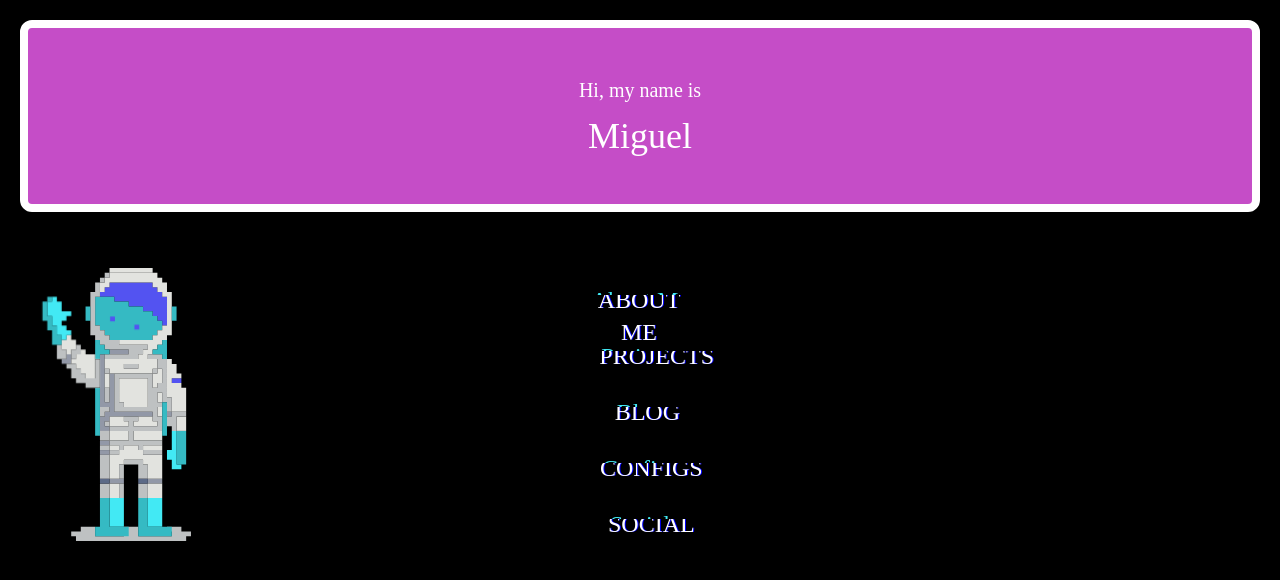
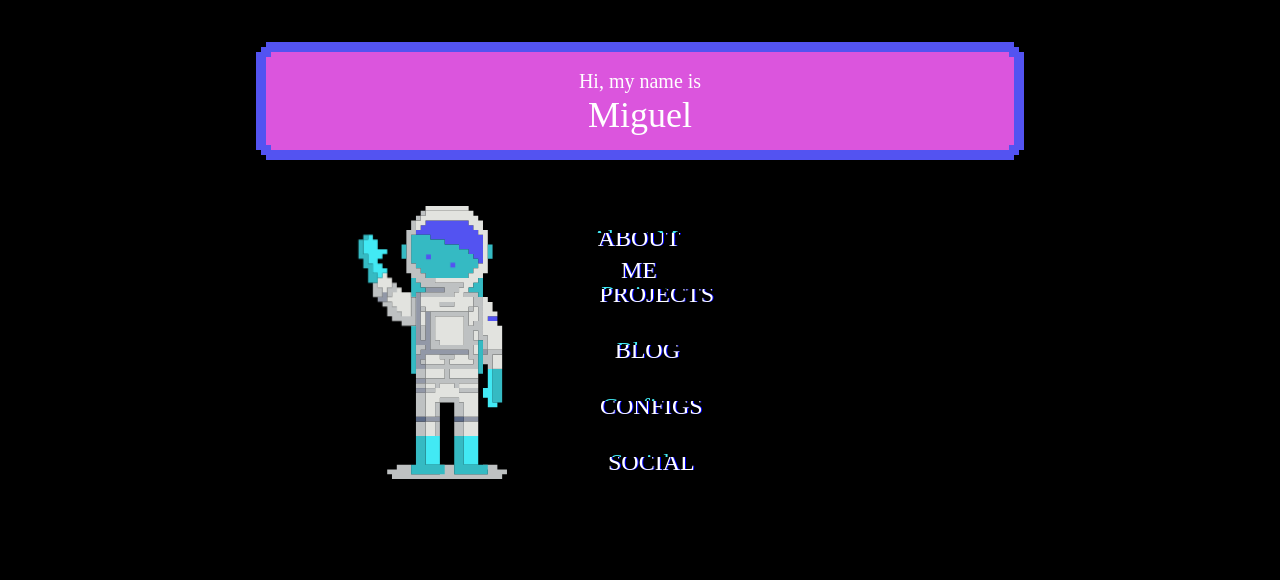
Before and after one commit to mruba/portafolio, a Next.js app: page / in a window 1280 px wide. Shown: the top 580 px of the page. Built offline with nearby package versions, Linux system fonts and the light colour scheme; what apollo-server-micro, graphql-tools would draw is missing.

Commit message:
div styles

```diff
--- /dev/null
+++ b/components/pixel-box/index.js
@@ -0,0 +1,2 @@
+import PixelateContainer from './pixel-box';
+export default PixelateContainer;
--- /dev/null
+++ b/components/pixel-box/pixel-box.module.css
@@ -0,0 +1,46 @@
+.container {
+  width: 100%;
+  float: left;
+  background: #db55dd;
+  border-left: 10px solid #5353f1;
+  border-right: 10px solid #5353f1;
+  position: relative;
+  box-sizing: border-box;
+}
+
+.container .wrapper {
+  display: block;
+  color: #5353f1;
+  padding: 15px;
+  margin: -10px 0;
+  border-top: 10px solid #5353f1;
+  border-bottom: 10px solid #5353f1;
+}
+
+.container::before,
+.container::after,
+.container .wrapper::before,
+.container .wrapper::after {
+  content: "";
+  width: 10px;
+  height: 10px;
+  display: block;
+  position: absolute;
+  background: #5353f1;
+}
+.container::before {
+  top: -5px;
+  left: -5px;
+}
+.container::after {
+  top: -5px;
+  right: -5px;
+}
+.container .wrapper::before {
+  bottom: -5px;
+  left: -5px;
+}
+.container .wrapper::after {
+  bottom: -5px;
+  right: -5px;
+}
--- /dev/null
+++ b/components/pixel-box/pixel-box.tsx
@@ -0,0 +1,21 @@
+import React, { ReactElement } from 'react'
+import classnames from "classnames";
+import styles from './pixel-box.module.css'
+
+interface Props {
+    children: ReactElement | ReactElement[]
+    className?: string
+    id?: string
+}
+
+export default function pixelateContainer({ className, children, id }: Props): ReactElement {
+    return (
+        <div id={id} className={classnames(className)}>
+            <div className={styles.container}>
+                <div className={styles.wrapper}>
+                    {children}
+                </div>
+            </div>
+        </div>
+    )
+}
--- a/components/time-line/time-line-item.tsx
+++ b/components/time-line/time-line-item.tsx
@@ -1,4 +1,6 @@
 import classNames from "classnames";
+import PixelBox from "@components/pixel-box";
+
 
 const timeLineItem = (props: Props, index: number) => {
     const { description, id, tags, workingPeriod, title } = props;
@@ -11,7 +13,7 @@ const timeLineItem = (props: Props, index: number) => {
                 "sm:pr-14": !shouldRenderLeft,
                 "sm:pl-14": shouldRenderLeft,
             })}>
-                <div className={"pixelBox p-5 pt-8 sm:pt-5  w-full bg-white shadow space-y-4"}>
+                <PixelBox className="bg-white">
                     <p className="text-lg">{title} <span className="text-sm text-pink">{workingPeriod}</span></p>
                     <p>{description}</p>
                     <div>
@@ -24,7 +26,7 @@ const timeLineItem = (props: Props, index: number) => {
                                 </span>
                         )}
                     </div>
-                </div>
+                </PixelBox>
             </div>
 
             <div className={classNames("bg-red border-white border-4 w-12 h-12 absolute left-1/2 -translate-y-4 sm:bottom-1/2 sm:translate-y-1/2 transform -translate-x-1/2 flex items-center justify-center")}>
--- a/pages/index.tsx
+++ b/pages/index.tsx
@@ -5,6 +5,7 @@ import MenuOption from "@components/menu-option";
 import useTheme from "@components/useTheme";
 import { IHomeProps } from "types";
 import Astronaut from "@components/astronaut";
+import PixelBox from "@components/pixel-box";
 
 const Home: NextPage<IHomeProps> = function ({ options }) {
   const { theme: _theme, changeTheme } = useTheme();
@@ -13,13 +14,14 @@ const Home: NextPage<IHomeProps> = function ({ options }) {
   });
   return (
     <div className="relative">
-      <div
+      {/* better to keep pixelbox decouple from container so I can pass down styles for diferent context */}
+      <PixelBox
         id="heading"
-        className="space-y-3 bg-blue-light dark:bg-pink-dark text-center space-y-2 p-12 border-groove rounded-xl border-8 border-white mb-16"
+        className="flex max-w-3xl bg-blue-light dark:bg-pink-dark text-center mx-auto mt-8 mb-16"
       >
         <p className="text-white text-xl">Hi, my name is</p>
         <p className="text-green-dark dark:text-white text-4xl ">Miguel</p>
-      </div>
+      </PixelBox>
 
       <Menu
         className="space-y-2"
@@ -27,7 +29,7 @@ const Home: NextPage<IHomeProps> = function ({ options }) {
         optionComponent={MenuOption}
       />
 
-      <Astronaut className="hidden absolute bottom-0 left-0 h-72 w-auto sm:block" />
+      <Astronaut className="hidden absolute bottom-0 left-2/4 -translate-x-full pr-28  h-72 w-auto sm:block" />
     </div>
   );
 };
--- a/styles/globals.css
+++ b/styles/globals.css
@@ -24,27 +24,3 @@ body {
   --background: transparent;
   --foreground: transparent;
 }
-
-.pixelBox {
-  border-top: 10px solid #5353f1;
-  border-bottom: 10px solid #5353f1;
-  position: relative;
-}
-
-.pixelBox::before,
-.pixelBox::after {
-  content: "";
-  top: 0;
-  width: 10px;
-  height: 100%;
-  position: absolute;
-  background: #5353f1;
-}
-
-.pixelBox::before {
-  left: -10px;
-}
-
-.pixelBox::after {
-  right: -10px;
-}
```
